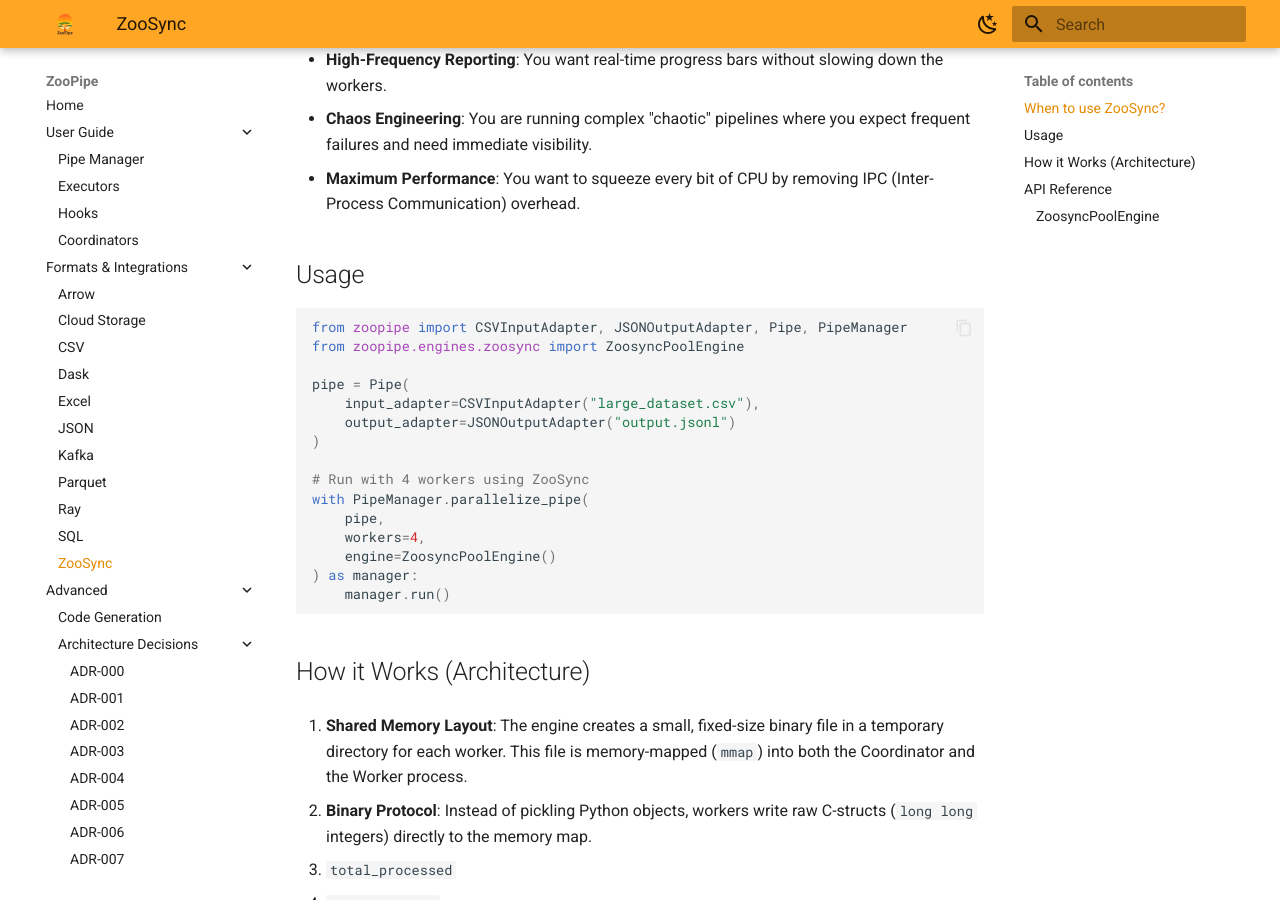
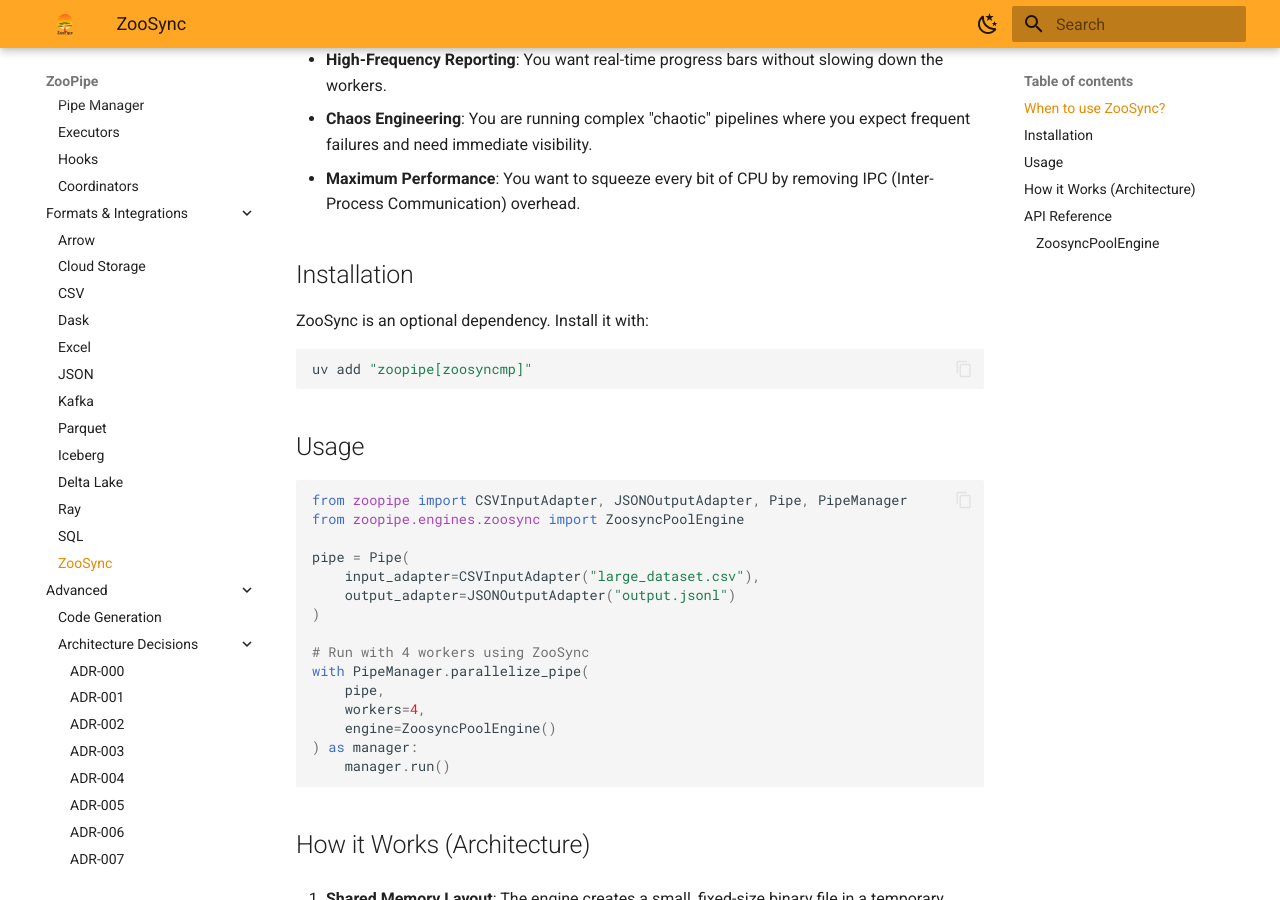
Before and after one commit to albertobadia/zoopipe, an MkDocs documentation site: the page built from docs/zoosync.md, in a window 1280 px wide and 900 px high, scrolled down 393 px. Built offline with MkDocs 1.6.1 and Material for MkDocs 9.7.7, drawn with Linux system fonts in a browser that asks for light colours.

Commit message:
UPDATE: Docs

````diff
--- a/docs/zoosync.md
+++ b/docs/zoosync.md
@@ -9,6 +9,14 @@
 - **High-Frequency Reporting**: You want real-time progress bars without slowing down the workers.
 - **Chaos Engineering**: You are running complex "chaotic" pipelines where you expect frequent failures and need immediate visibility.
 - **Maximum Performance**: You want to squeeze every bit of CPU by removing IPC (Inter-Process Communication) overhead.
+
+## Installation
+
+ZooSync is an optional dependency. Install it with:
+
+```bash
+uv add "zoopipe[zoosyncmp]"
+```
 
 ## Usage
 
--- a/mkdocs.yml
+++ b/mkdocs.yml
@@ -58,6 +58,8 @@
       - JSON: json.md
       - Kafka: kafka.md
       - Parquet: parquet.md
+      - Iceberg: iceberg.md
+      - Delta Lake: delta.md
       - Ray: ray.md
       - SQL: sql.md
       - ZooSync: zoosync.md
````
Also changed, not shown: README.md (+11 -6 lines), docs/dask.md (+1 -1 lines), docs/ray.md (+1 -1 lines).
